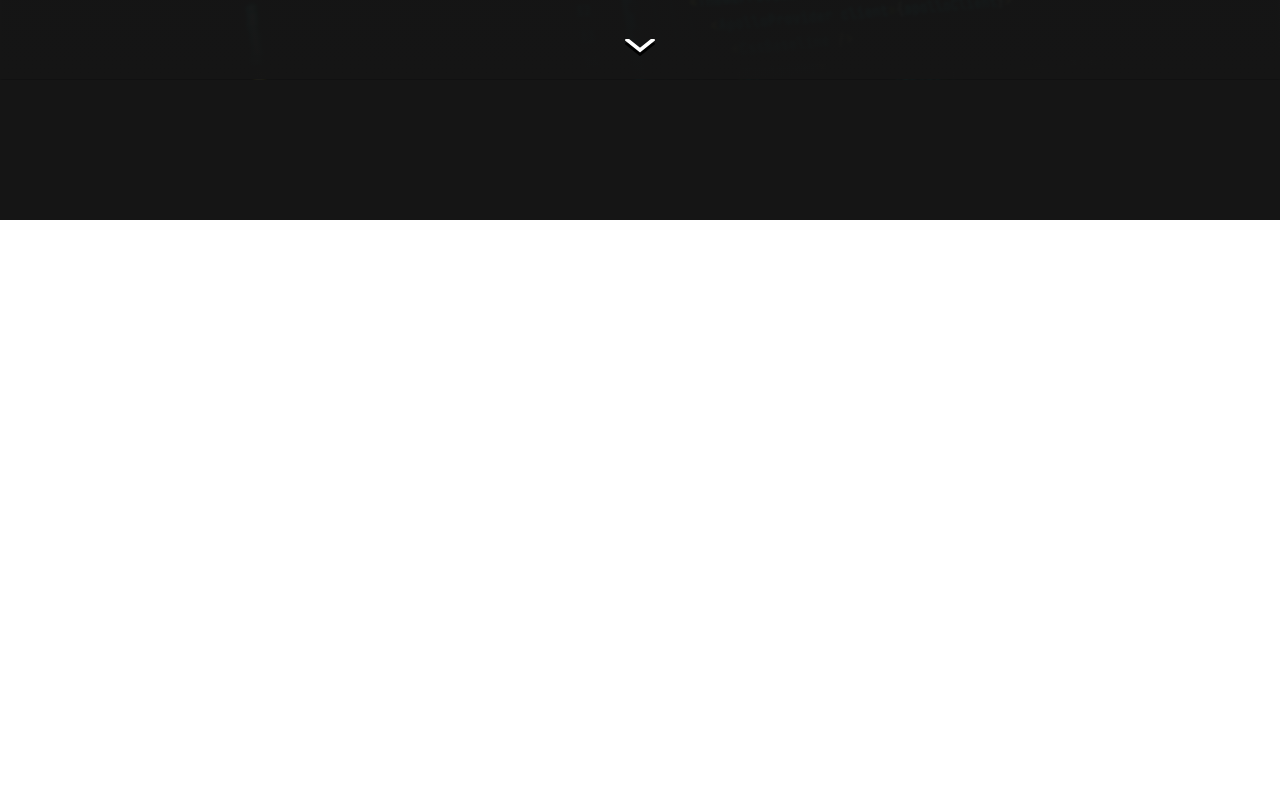
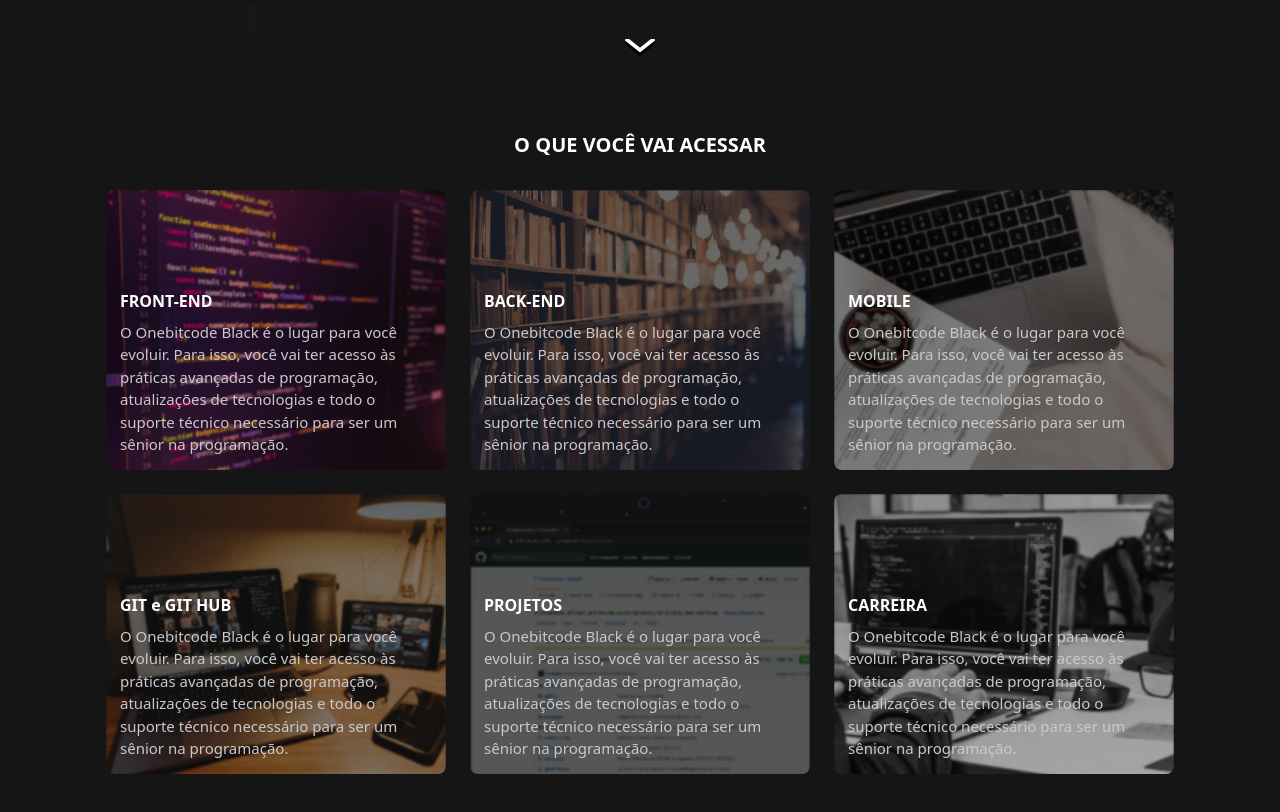
Before and after one commit to vieroo/oneBitFlix-front, a Next.js app: page / in a window 1280 px wide. Shown: the part 580-1392 px from the top of the page. Before the commit the page ends 800 px from the top, so only its background shows below. Built offline with nearby package versions, Linux system fonts and the light colour scheme.

Commit message:
Criação dos cards

```diff
--- a/pages/index.tsx
+++ b/pages/index.tsx
@@ -2,6 +2,7 @@
 import styles from '../styles/HomeNoAuth.module.scss'
 import HeaderNoAuth from "@/src/components/homeNoAuth/headerNoAuth";
 import PresentationSection from "@/src/components/homeNoAuth/presentationSection";
+import CardSection from "@/src/components/homeNoAuth/cardSection";
 
 const HomeNoAuth = () => {
   return (
@@ -17,6 +18,7 @@
           <HeaderNoAuth />
           <PresentationSection />
         </div>
+        <CardSection />
       </main>
     </>
   )
--- /dev/null
+++ b/src/components/homeNoAuth/cardSection/index.tsx
@@ -0,0 +1,62 @@
+import { Container } from "reactstrap";
+import styles from "./styles.module.scss";
+
+const CardSection = () => {
+  return (
+    <>
+      <p className={styles.sectionTitle}>O QUE VOCÊ VAI ACESSAR</p>
+      <Container className="d-flex flex-wrap justify-content-center gap-4 pb-5">
+        <div className={styles.card1}>
+          <p className={styles.cardTitle}>FRONT-END</p>
+          <p className={styles.cardDescription}>
+            O Onebitcode Black é o lugar para você evoluir. Para isso, você vai
+            ter acesso às práticas avançadas de programação, atualizações de
+            tecnologias e todo o suporte técnico necessário para ser um sênior na programação.
+          </p>
+        </div>
+        <div className={styles.card2}>
+          <p className={styles.cardTitle}>BACK-END</p>
+          <p className={styles.cardDescription}>
+            O Onebitcode Black é o lugar para você evoluir. Para isso, você vai
+            ter acesso às práticas avançadas de programação, atualizações de
+            tecnologias e todo o suporte técnico necessário para ser um sênior na programação.
+          </p>
+        </div>
+        <div className={styles.card3}>
+          <p className={styles.cardTitle}>MOBILE</p>
+          <p className={styles.cardDescription}>
+            O Onebitcode Black é o lugar para você evoluir. Para isso, você vai
+            ter acesso às práticas avançadas de programação, atualizações de
+            tecnologias e todo o suporte técnico necessário para ser um sênior na programação.
+          </p>
+        </div>
+        <div className={styles.card4}>
+          <p className={styles.cardTitle}>GIT e GIT HUB</p>
+          <p className={styles.cardDescription}>
+            O Onebitcode Black é o lugar para você evoluir. Para isso, você vai
+            ter acesso às práticas avançadas de programação, atualizações de
+            tecnologias e todo o suporte técnico necessário para ser um sênior na programação.
+          </p>
+        </div>
+        <div className={styles.card5}>
+          <p className={styles.cardTitle}>PROJETOS</p>
+          <p className={styles.cardDescription}>
+            O Onebitcode Black é o lugar para você evoluir. Para isso, você vai
+            ter acesso às práticas avançadas de programação, atualizações de
+            tecnologias e todo o suporte técnico necessário para ser um sênior na programação.
+          </p>
+        </div>
+        <div className={styles.card6}>
+          <p className={styles.cardTitle}>CARREIRA</p>
+          <p className={styles.cardDescription}>
+            O Onebitcode Black é o lugar para você evoluir. Para isso, você vai
+            ter acesso às práticas avançadas de programação, atualizações de
+            tecnologias e todo o suporte técnico necessário para ser um sênior na programação.
+          </p>
+        </div>
+      </Container>
+    </>
+  )
+}
+
+export default CardSection
--- /dev/null
+++ b/src/components/homeNoAuth/cardSection/styles.module.scss
@@ -0,0 +1,69 @@
+@import "../../../../styles/colors.module.scss";
+
+.sectionTitle {
+  font-size: 20px;
+  font-weight: bold;
+  text-align: center;
+  margin: 50px 0px 30px 0px;
+}
+
+.card {
+  width: 340px;
+  height: 280px;
+  border-radius: 8px;
+  padding: 14px;
+  background-size: cover;
+  display: flex;
+  flex-direction: column;
+  justify-content: flex-end;
+  transition: 0.3s;
+
+  .cardTitle {
+    transition: 0.3;
+    font-weight: bold;
+    margin-bottom: 8px;
+  }
+
+  .cardDescription {
+    font-size: 15px;
+    color: $lightGray;
+  }
+
+  &:hover {
+    transform: scale(1.03);
+    .cardTitle {
+      font-size: 18px;
+      margin-left: 8px;
+    }
+  }
+}
+
+.card1{
+  @extend .card;
+  background-image: url("../../../../public/homeNoAuth/imgFrontend.png");
+}
+
+.card2{
+  @extend .card;
+  background-image: url("../../../../public/homeNoAuth/imgBackend.png");
+}
+
+.card3{
+  @extend .card;
+  background-image: url("../../../../public/homeNoAuth/imgMobile.png");
+}
+
+.card4{
+  @extend .card;
+  background-image: url("../../../../public/homeNoAuth/imgGit.png");
+}
+
+.card5{
+  @extend .card;
+  background-image: url("../../../../public/homeNoAuth/imgProjects.png");
+}
+
+.card6{
+  @extend .card;
+  background-image: url("../../../../public/homeNoAuth/imgCareer.png");
+}
```
